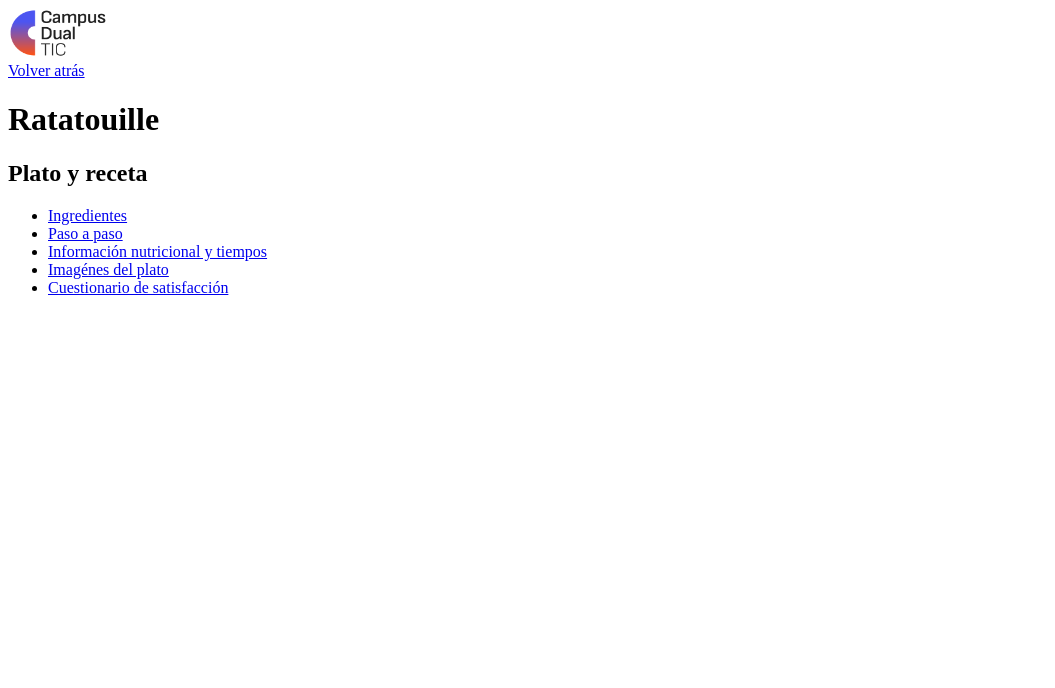
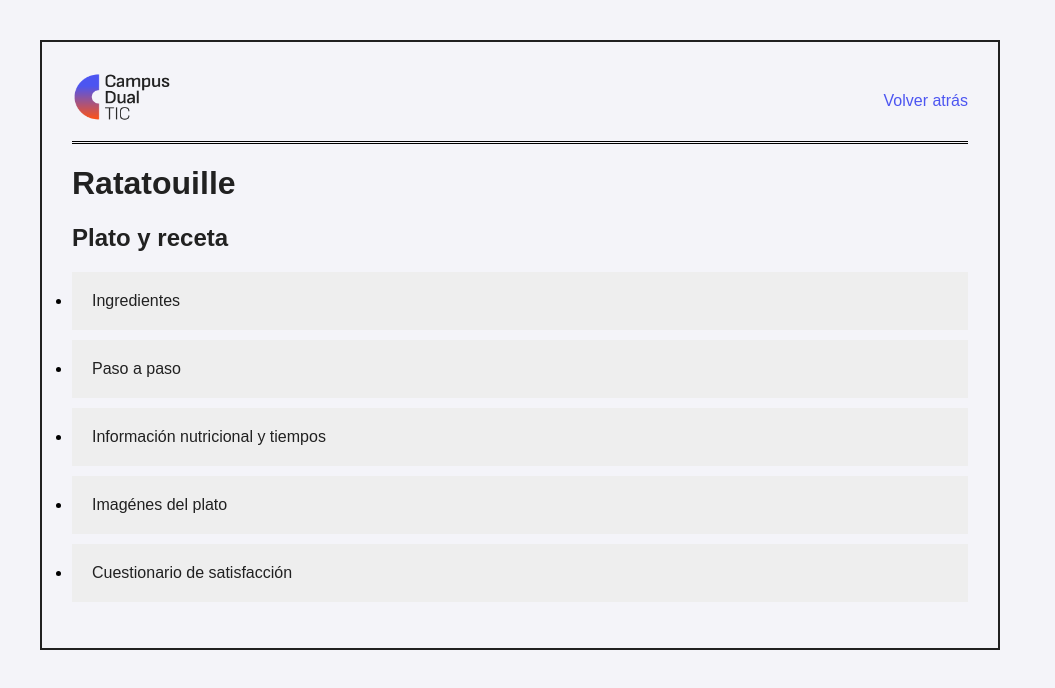
Before and after one commit to BruSuPeCD/Ejercicios-Web, a plain HTML site: page exercise/index.html in a window 1280 px wide. Shown: the whole page, without its empty margins (0-1055 px from the left). Drawn offline with Linux system fonts and the light colour scheme.

Commit message:
Cambios a la página principal de la web para mejorar el diseño

```diff
--- a/exercise/index.html
+++ b/exercise/index.html
@@ -4,6 +4,65 @@
     <meta charset="UTF-8">
     <meta name="viewport" content="width=device-width, initial-scale=1.0">
     <title>Receta de cocina</title>
+    <style>
+        body {
+            background-color: #f4f4f9;
+            font-family: Arial;
+            width: 70%;
+            margin: 40px;
+            padding: 30px;
+            border: 2px solid #212121;
+            position: relative;
+        }
+
+        header {
+            border-bottom: 3px double #000000;
+            padding-bottom: 15px;
+            margin-bottom: 20px;
+        }
+
+        nav {
+            position: absolute;
+            top: 50px;
+            right: 30px;
+        }
+
+        nav a {
+            color: #4C55F1;
+            text-decoration: none;
+        }
+
+        h1, h2 {
+            color: #212121;
+        }
+
+        ul {
+            padding: 0;
+        }
+
+        ul li {
+            margin-bottom: 10px;
+        }
+
+        ul li a {
+            display: block;
+            background-color: #eeeeee;
+            color: #212121;
+            padding: 20px;
+            text-decoration: none;
+        }
+
+        ul li a:hover {
+            background-color: #FF5214;
+            color: white;
+        }
+
+        nav a:hover {
+            text-decoration: underline;
+            color: #FF5214;
+        }
+
+    </style>
 </head>
 <body>
     <header>
```
